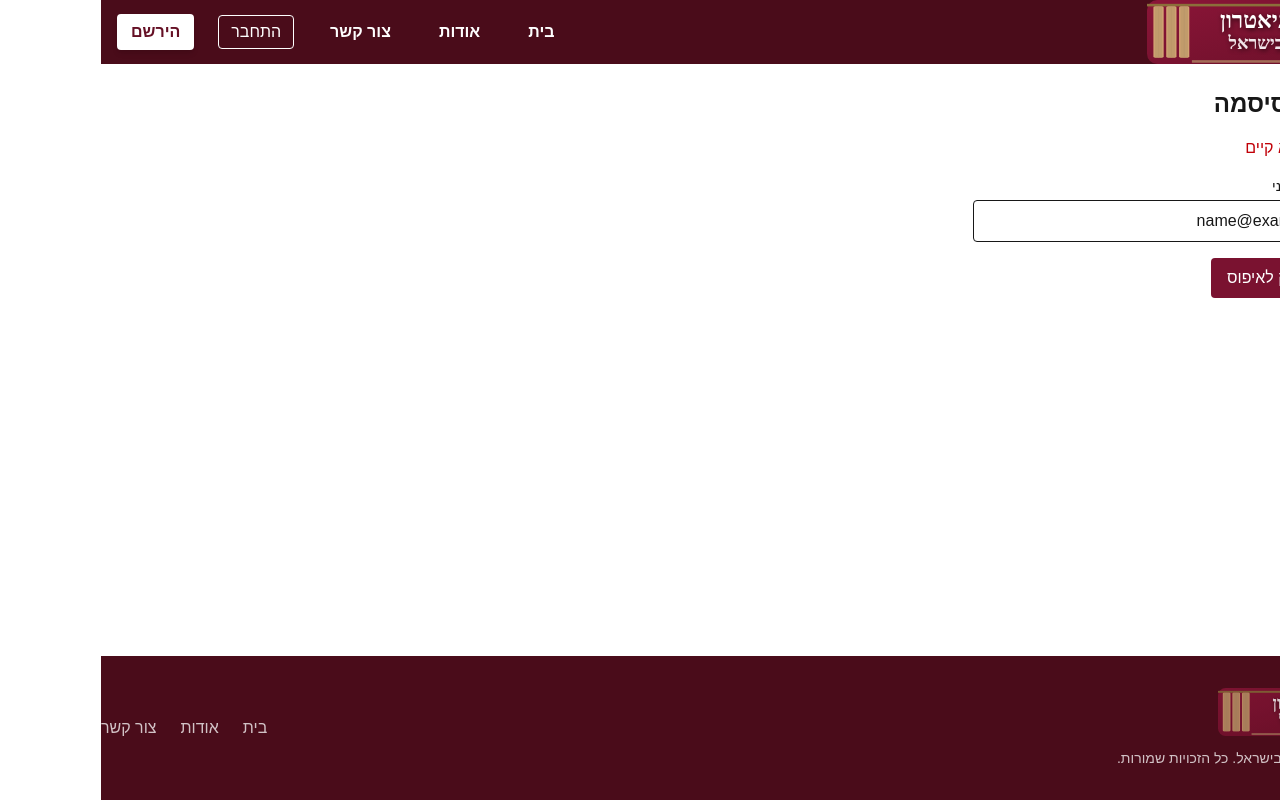
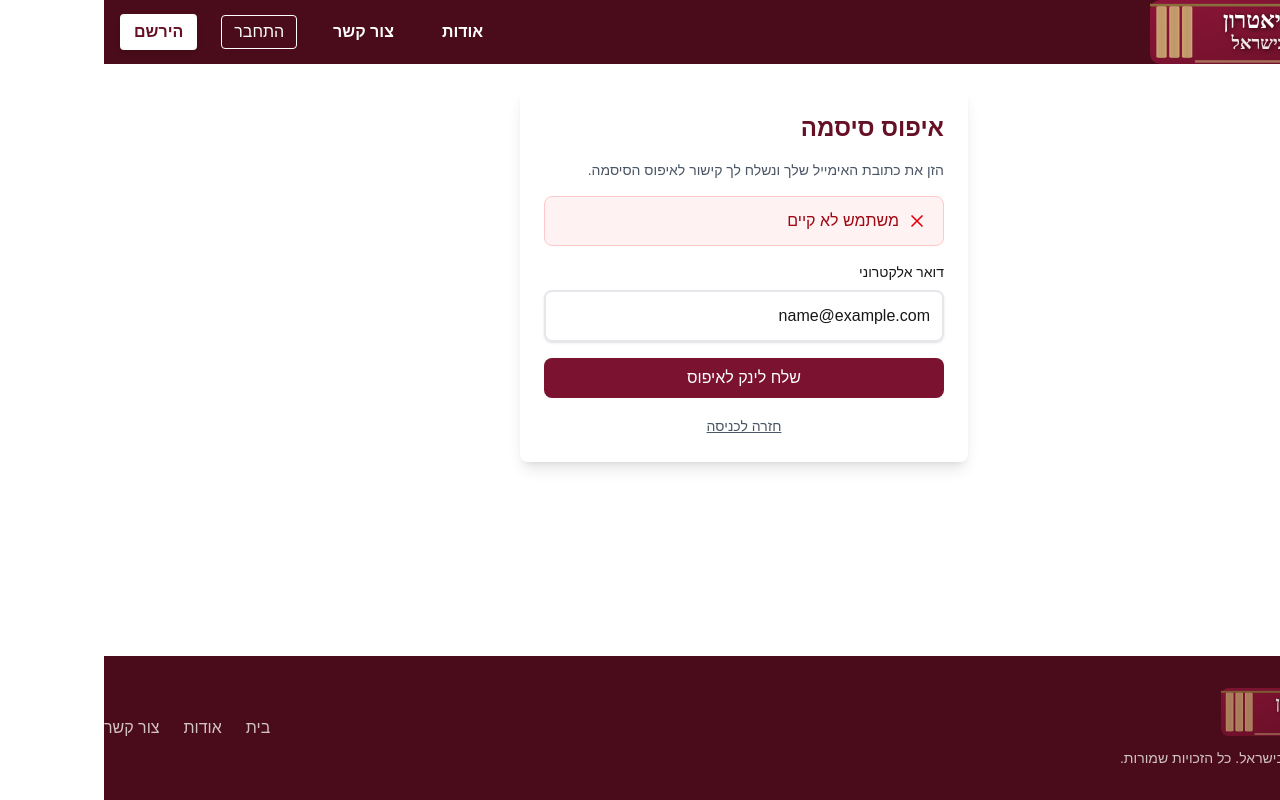
Before and after one commit to HeliZakay/israeli-theatre, a Next.js app: page /forgot-password in a window 1280 px wide. Both pictures are taken after typing "name@example.com" into the empty fields and a click on the button "שלח לינק לאיפוס". Built offline with nearby package versions, Linux system fonts and the light colour scheme; no server answers; the database is empty.

Commit message:
Add Gmail SMTP configuration for password reset emails

```diff
--- a/package.json
+++ b/package.json
@@ -14,6 +14,7 @@
     "dotenv": "^17.0.1",
     "jsonwebtoken": "^9.0.2",
     "mongodb": "^6.16.0",
+    "nanoid": "^5.1.5",
     "next": "15.3.2",
     "next-auth": "^4.24.11",
     "nodemailer": "^6.10.1",
--- a/src/app/contact/page.tsx
+++ b/src/app/contact/page.tsx
@@ -2,6 +2,7 @@
 "use client";
 
 import { useState } from "react";
+import Link from "next/link";
 
 export default function ContactPage() {
   const [name, setName] = useState("");
@@ -40,17 +41,12 @@ export default function ContactPage() {
               <p className="text-green-600 font-semibold mb-4">
                 תודה! ההודעה שלך נשלחה בהצלחה.
               </p>
-              <button
-                onClick={() => {
-                  setSubmitted(false);
-                  setName("");
-                  setEmail("");
-                  setMessage("");
-                }}
+              <Link
+                href="/"
                 className="mt-4 inline-block px-6 py-2 bg-theater-700 text-white font-medium rounded hover:bg-theater-800 transition cursor-pointer"
               >
-                שלח הודעה נוספת
-              </button>
+                חזרה לעמוד הבית
+              </Link>
             </div>
           ) : (
             <form onSubmit={handleSubmit} className="space-y-6">
--- a/src/app/forgot-password/page.tsx
+++ b/src/app/forgot-password/page.tsx
@@ -1,49 +1,138 @@
 "use client";
 
 import { useState } from "react";
+import Link from "next/link";
 
 export default function ForgotPasswordPage() {
   const [email, setEmail] = useState("");
   const [message, setMessage] = useState<string | null>(null);
   const [error, setError] = useState<string | null>(null);
+  const [loading, setLoading] = useState(false);
 
   async function handleSubmit(e: React.FormEvent) {
     e.preventDefault();
     setError(null);
-    // Call your API to send reset link
+    setLoading(true);
+
+    try {
       const res = await fetch("/api/forgot-password", {
         method: "POST",
         headers: { "Content-Type": "application/json" },
         body: JSON.stringify({ email }),
       });
       const data = await res.json();
-    if (!res.ok) setError(data.message);
-    else setMessage(data.message);
+
+      setLoading(false);
+
+      if (!res.ok) {
+        setError(data.message);
+      } else {
+        setMessage(data.message);
+      }
+    } catch (err: unknown) {
+      setLoading(false);
+      const errorMessage =
+        err instanceof Error ? err.message : "אירעה שגיאה ברשת";
+      setError(errorMessage);
+    }
   }
 
   return (
-    <main className="container mx-auto p-6 text-right">
-      <h1 className="text-2xl font-bold mb-4">איפוס סיסמה</h1>
+    <main className="container mx-auto p-6 flex justify-center">
+      <div className="w-full max-w-md bg-white p-6 rounded-lg shadow-lg text-right">
+        <h1 className="text-2xl font-bold mb-4 text-theater-800">
+          איפוס סיסמה
+        </h1>
+
         {message ? (
-        <p className="text-green-600">{message}</p>
+          <div className="space-y-4">
+            <div className="bg-green-50 border border-green-200 text-green-800 px-4 py-3 rounded-lg">
+              <div className="flex items-center">
+                <svg
+                  className="w-5 h-5 text-green-600 ml-2"
+                  fill="none"
+                  stroke="currentColor"
+                  viewBox="0 0 24 24"
+                >
+                  <path
+                    strokeLinecap="round"
+                    strokeLinejoin="round"
+                    strokeWidth={2}
+                    d="M9 12l2 2 4-4m6 2a9 9 0 11-18 0 9 9 0 0118 0z"
+                  />
+                </svg>
+                <span className="font-medium">{message}</span>
+              </div>
+            </div>
+            <p className="text-sm text-gray-600">
+              בדוק את תיבת האימייל שלך (כולל תיקיית הספאם) וקליק על הקישור
+              לאיפוס הסיסמה.
+            </p>
+            <Link
+              href="/login"
+              className="inline-block w-full text-center bg-theater-700 text-white px-4 py-2 rounded-lg hover:bg-theater-800 transition-colors font-medium"
+            >
+              חזרה לכניסה
+            </Link>
+          </div>
         ) : (
-        <form onSubmit={handleSubmit} className="space-y-4 max-w-sm">
-          {error && <p className="text-red-700">{error}</p>}
-          <div>
-            <label className="block text-sm">דואר אלקטרוני</label>
+          <form onSubmit={handleSubmit} className="space-y-4">
+            <p className="text-gray-600 text-sm mb-4">
+              הזן את כתובת האימייל שלך ונשלח לך קישור לאיפוס הסיסמה.
+            </p>
+
+            {error && (
+              <div className="bg-red-50 border border-red-200 text-red-800 px-4 py-3 rounded-lg">
+                <div className="flex items-center">
+                  <svg
+                    className="w-5 h-5 text-red-600 ml-2"
+                    fill="none"
+                    stroke="currentColor"
+                    viewBox="0 0 24 24"
+                  >
+                    <path
+                      strokeLinecap="round"
+                      strokeLinejoin="round"
+                      strokeWidth={2}
+                      d="M6 18L18 6M6 6l12 12"
+                    />
+                  </svg>
+                  <span className="font-medium">{error}</span>
+                </div>
+              </div>
+            )}
+
+            <div className="space-y-2">
+              <label className="block text-sm font-medium">דואר אלקטרוני</label>
               <input
                 type="email"
                 value={email}
                 onChange={(e) => setEmail(e.target.value)}
+                className="w-full border-2 border-gray-200 rounded-lg shadow-sm focus:outline-none focus:ring-2 focus:ring-theater-300 focus:border-theater-600 p-3 transition-all duration-200 bg-white/80 backdrop-blur-sm hover:border-theater-300"
+                placeholder="example@domain.com"
                 required
-              className="mt-1 w-full border p-2 rounded"
               />
             </div>
-          <button className="px-4 py-2 bg-theater-700 text-white rounded hover:bg-theater-800 transition cursor-pointer">
-            שלח לינק לאיפוס
+
+            <button
+              type="submit"
+              disabled={loading}
+              className="w-full bg-theater-700 text-white px-4 py-2 rounded-lg hover:bg-theater-800 transition-colors font-medium disabled:opacity-50 disabled:cursor-not-allowed"
+            >
+              {loading ? "שולח..." : "שלח לינק לאיפוס"}
             </button>
+
+            <div className="text-center">
+              <Link
+                href="/login"
+                className="text-sm text-gray-600 hover:text-theater-700 underline"
+              >
+                חזרה לכניסה
+              </Link>
+            </div>
           </form>
         )}
+      </div>
     </main>
   );
 }
--- a/src/app/shows/[id]/page.tsx
+++ b/src/app/shows/[id]/page.tsx
@@ -395,7 +395,7 @@ export default function ShowPage({ params }: PageProps) {
       </div>
 
       {/* Reviews section */}
-      <section className="space-y-6">
+      <section id="reviews-section" className="space-y-6">
         <h2 className="text-2xl font-semibold">
           {session && hasUserReviewed() ? "ביקורות אחרות" : "חוות דעת"}
         </h2>
--- a/src/components/Header.tsx
+++ b/src/components/Header.tsx
@@ -42,15 +42,6 @@ export default function Header() {
 
         {/* Desktop navigation */}
         <nav className="hidden md:flex items-center space-x-6 text-right">
-          <Link
-            href="/"
-            className={getLinkClasses(
-              "/",
-              "font-semibold hover:text-white hover:bg-theater-800 px-3 py-1 rounded-md transition-all duration-200"
-            )}
-          >
-            בית
-          </Link>
           <Link
             href="/about"
             className={getLinkClasses(
@@ -117,18 +108,6 @@ export default function Header() {
       {open && (
         <nav className="absolute top-full right-0 bg-theater-900 w-full z-50">
           <ul className="flex flex-col space-y-2 p-4 text-right">
-            <li>
-              <Link
-                href="/"
-                className={getLinkClasses(
-                  "/",
-                  "block font-semibold hover:text-white hover:bg-theater-800 py-2 px-3 rounded-md transition-all duration-200"
-                )}
-                onClick={() => setOpen(false)}
-              >
-                בית
-              </Link>
-            </li>
             <li>
               <Link
                 href="/about"
--- a/src/components/ReviewCard.tsx
+++ b/src/components/ReviewCard.tsx
@@ -39,11 +39,13 @@ export default function ReviewCard({ review }: ReviewCardProps) {
       {/* Show poster */}
       {review.showPosterUrl && (
         <div className="flex-shrink-0">
-          <img
-            src={review.showPosterUrl}
-            alt={review.showTitle}
-            className="w-24 h-full object-cover"
-          />
+          <Link href={`/shows/${review.showId.toString()}`}>
+            <img
+              src={review.showPosterUrl}
+              alt={review.showTitle}
+              className="w-24 h-full object-cover cursor-pointer hover:opacity-90 transition-opacity"
+            />
+          </Link>
         </div>
       )}
 
--- a/src/components/ReviewForm.tsx
+++ b/src/components/ReviewForm.tsx
@@ -43,12 +43,19 @@ export default function ReviewForm({
       isAuthenticated: status === "authenticated",
     };
 
+    try {
       await fetch(`/api/shows/${showId}/reviews`, {
         method: "POST",
         headers: { "Content-Type": "application/json" },
         body: JSON.stringify(reviewData),
       });
+
       setLoading(false);
+
+      // נקה את הטופס
+      if (status !== "authenticated") setUserName("");
+      setRating(5);
+      setComment("");
 
       // קרא לפונקציה שהועברה כדי לרענן את הביקורות
       if (onReviewSubmitted) {
@@ -57,9 +64,23 @@ export default function ReviewForm({
         router.refresh();
       }
 
-    if (status !== "authenticated") setUserName("");
-    setRating(5);
-    setComment("");
+      // גלול לסקציה של הביקורות רק אם המשתמש לא מחובר
+      // כי אם הוא מחובר, הביקורת שלו תופיע בסקציה "הביקורת שלי" למעלה
+      if (status !== "authenticated") {
+        setTimeout(() => {
+          const reviewsSection = document.getElementById("reviews-section");
+          if (reviewsSection) {
+            reviewsSection.scrollIntoView({
+              behavior: "smooth",
+              block: "start",
+            });
+          }
+        }, 300);
+      }
+    } catch (error) {
+      setLoading(false);
+      console.error("Error submitting review:", error);
+    }
   }
 
   return (
@@ -188,7 +209,7 @@ export default function ReviewForm({
             </>
           ) : (
             "שלח חוות דעת"
-          )}
+          )}{" "}
         </button>
       </form>
     </div>
```
Also changed, not shown: src/app/about/page.tsx (+15 -11 lines), src/app/api/forgot-password/route.ts (+34 -21 lines), 1 other file (tests, documents, lock files or other folders). Lines whose indentation alone changed are shown as unchanged.
